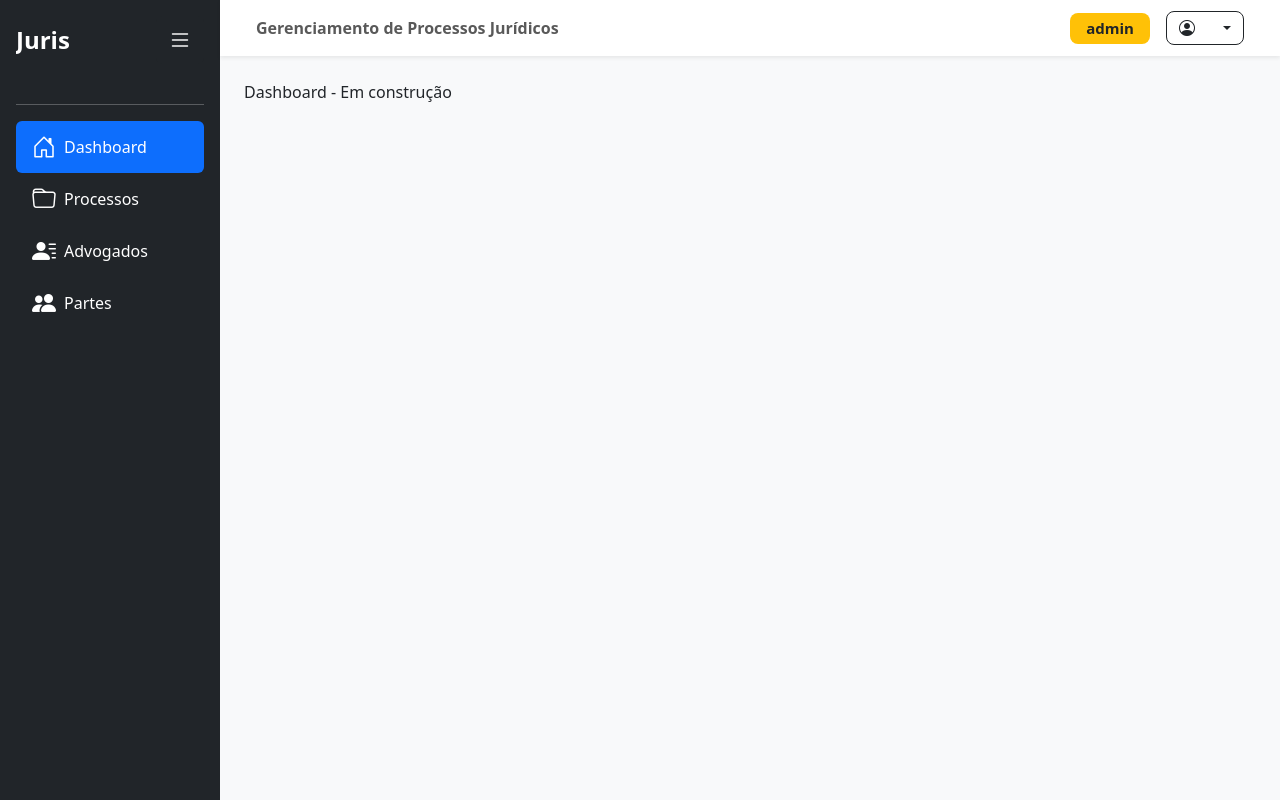
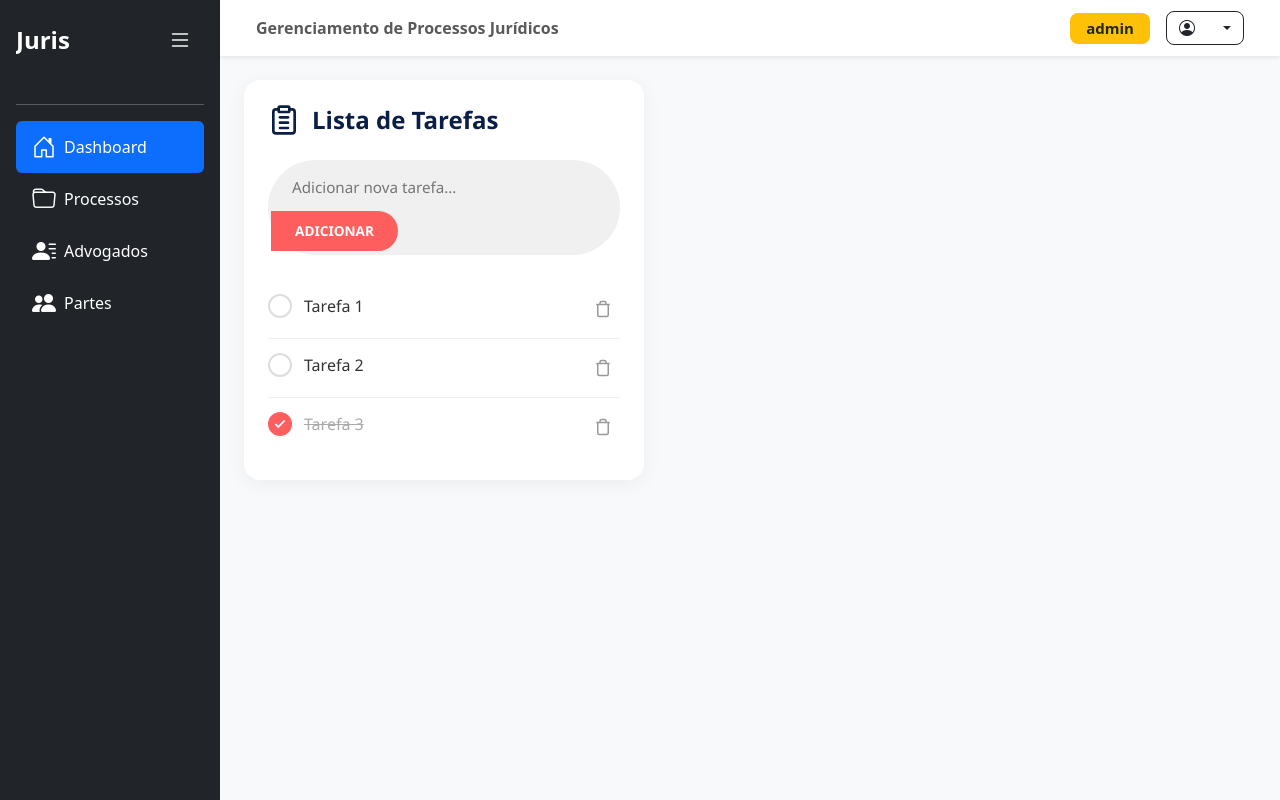
Before and after one commit to lucasrcz/gerenciamento-juridico, a React (Vite) app in the folder frontend/: page /dashboard in a window 1280 px wide. Built offline with nearby package versions, Linux system fonts and the light colour scheme; no server answers; sample sign-in values are in the browser's storage; a web font is replaced by a local one.

Commit message:
wip: paleta, to-do list dashboard e create processos

```diff
--- a/frontend/src/routes/dashboard/Dashboard.jsx
+++ b/frontend/src/routes/dashboard/Dashboard.jsx
@@ -1,11 +1,108 @@
-import React from 'react'
+import React, { useState } from 'react';
+import './TodoList.css';
 
-function Dashboard() {
+const TodoList = () => {
+  const [inputValue, setInputValue] = useState('');
+  const MAX_CHARS = 100;
+
+  const [tasks, setTasks] = useState([
+    { id: 1, text: 'Tarefa 1', completed: false },
+    { id: 2, text: 'Tarefa 2', completed: false },
+    { id: 3, text: 'Tarefa 3', completed: true }
+  ]);
+
+  const handleInputChange = (e) => {
+    const value = e.target.value;
+    setInputValue(value.slice(0, MAX_CHARS));
+  };
+
+  const handleAddTask = () => {
+    if (inputValue.trim() === '') return;
+
+    const newTask = {
+      id: Date.now(),
+      text: inputValue,
+      completed: false,
+    };
+
+    setTasks([...tasks, newTask]);
+    setInputValue('');
+  };
+
+  const handleKeyDown = (e) => {
+    if (e.key === 'Enter') {
+      handleAddTask();
+    }
+  };
+
+  const toggleTask = (id) => {
+    setTasks(
+      tasks.map((task) =>
+        task.id === id ? { ...task, completed: !task.completed } : task
+      )
+    );
+  };
+
+  const deleteTask = (id) => {
+    setTasks(tasks.filter((task) => task.id !== id));
+  };
+
   return (
-    <div>
-      Dashboard - Em construção
+    <div className="todo-container">
+      <div className="todo-header">
+        {/* Ícone de Prancheta Simples */}
+        <svg className="header-icon" viewBox="0 0 24 24" fill="none" stroke="currentColor" strokeWidth="2" strokeLinecap="round" strokeLinejoin="round">
+          <path d="M16 4h2a2 2 0 0 1 2 2v14a2 2 0 0 1-2 2H6a2 2 0 0 1-2-2V6a2 2 0 0 1 2-2h2"></path>
+          <rect x="8" y="2" width="8" height="4" rx="1" ry="1"></rect>
+          <path d="M9 14h6"></path>
+          <path d="M9 10h6"></path>
+          <path d="M9 18h6"></path>
+        </svg>
+        <h2>Lista de Tarefas</h2>
+      </div>
+
+      {/* Wrapper para o input e o contador */}
+      <div className="input-wrapper">
+        <div className="input-group">
+          <input
+            type="text"
+            className="todo-input"
+            placeholder="Adicionar nova tarefa..."
+            value={inputValue}
+            onChange={handleInputChange} // Usando a nova função de controle
+            onKeyDown={handleKeyDown}
+          />
+          <button className="add-btn" onClick={handleAddTask}>
+            ADICIONAR
+          </button>
+        </div>
+      </div>
+
+      <ul className="todo-list">
+        {tasks.map((task) => (
+          <li key={task.id} className={`todo-item ${task.completed ? 'completed' : ''}`}>
+            <div className="task-content" onClick={() => toggleTask(task.id)}>
+              <div className={`checkbox ${task.completed ? 'checked' : ''}`}>
+                {task.completed && (
+                  <svg viewBox="0 0 24 24" fill="none" stroke="white" strokeWidth="3">
+                    <polyline points="20 6 9 17 4 12"></polyline>
+                  </svg>
+                )}
+              </div>
+              <span className="task-text">{task.text}</span>
+            </div>
+
+            <button className="delete-btn" onClick={() => deleteTask(task.id)} aria-label="Deletar tarefa">
+              <svg viewBox="0 0 24 24" fill="none" stroke="currentColor" strokeWidth="2">
+                <polyline points="3 6 5 6 21 6"></polyline>
+                <path d="M19 6v14a2 2 0 0 1-2 2H7a2 2 0 0 1-2-2V6m3 0V4a2 2 0 0 1 2-2h4a2 2 0 0 1 2 2v2"></path>
+              </svg>
+            </button>
+          </li>
+        ))}
+      </ul>
     </div>
-  )
-}
+  );
+};
 
-export default Dashboard
+export default TodoList;
--- /dev/null
+++ b/frontend/src/routes/dashboard/TodoList.css
@@ -0,0 +1,174 @@
+/* Container Principal */
+.todo-container {
+  background: #ffffff;
+  border-radius: 16px;
+  padding: 24px;
+  max-width: 400px;
+  box-shadow: 0 4px 20px rgba(0, 0, 0, 0.05);
+  font-family: 'Segoe UI', Tahoma, Geneva, Verdana, sans-serif;
+}
+
+/* Cabeçalho */
+.todo-header {
+  display: flex;
+  align-items: center;
+  gap: 12px;
+  margin-bottom: 24px;
+  color: #0b1e46;
+}
+
+.header-icon {
+  width: 32px;
+  height: 32px;
+}
+
+.todo-header h2 {
+  font-size: 1.5rem;
+  font-weight: 700;
+  margin: 0;
+}
+
+/* --- NOVOS ESTILOS PARA O INPUT E CONTADOR --- */
+.input-wrapper {
+  display: flex;
+  flex-direction: column;
+  margin-bottom: 20px;
+}
+
+.input-group {
+  display: flex;
+  gap: 0;
+  background: #f0f0f0;
+  border-radius: 50px;
+  padding: 4px;
+  margin-bottom: 5px; /* Margem reduzida para aproximar o contador */
+}
+
+.char-count {
+  font-size: 0.8rem;
+  color: #888;
+  text-align: right;
+  padding-right: 15px;
+}
+/* --------------------------------------------- */
+
+.todo-input {
+  flex: 1;
+  border: none;
+  background: transparent;
+  padding: 12px 20px;
+  font-size: 0.95rem;
+  outline: none;
+  color: #555;
+}
+
+.add-btn {
+  background-color: #ff5e5e;
+  color: white;
+  border: none;
+  border-radius: 50px;
+  padding: 10px 24px;
+  font-weight: 700;
+  font-size: 0.85rem;
+  cursor: pointer;
+  transition: background 0.2s;
+}
+
+.add-btn:hover {
+  background-color: #e04848;
+}
+
+/* Lista de Tarefas */
+.todo-list {
+  list-style: none;
+  padding: 0;
+  margin: 0;
+}
+
+.todo-item {
+  display: flex;
+  /* Alinha os itens ao topo para que o checkbox e botão fiquem alinhados com a primeira linha do texto */
+  align-items: flex-start;
+  justify-content: space-between;
+  padding: 12px 0;
+  border-bottom: 1px solid #f0f0f0;
+}
+
+.todo-item:last-child {
+  border-bottom: none;
+}
+
+/* --- CORREÇÃO PRINCIPAL DE QUEBRA DE LINHA --- */
+.task-content {
+  display: flex;
+  align-items: flex-start; /* Alinha checkbox com o início do texto */
+  gap: 12px;
+  cursor: pointer;
+  flex: 1;
+  min-width: 0; /* Importante: permite que o flex item encolha e o texto quebre */
+}
+
+.task-text {
+  font-size: 1rem;
+  color: #333;
+  transition: color 0.2s;
+  /* As propriedades abaixo forçam a quebra de linha em textos longos */
+  white-space: pre-wrap;
+  word-break: break-word;
+  overflow-wrap: break-word;
+  margin-top: 2px; /* Pequeno ajuste fino para alinhar com o centro do checkbox */
+}
+/* --------------------------------------------- */
+
+.checkbox {
+  width: 24px;
+  height: 24px;
+  border: 2px solid #ddd;
+  border-radius: 50%;
+  display: flex;
+  align-items: center;
+  justify-content: center;
+  transition: all 0.2s;
+  flex-shrink: 0;
+  margin-top: 2px; /* Ajuste para alinhar verticalmente com o texto */
+}
+
+.checkbox.checked {
+  background-color: #ff5e5e;
+  border-color: #ff5e5e;
+}
+
+.checkbox svg {
+  width: 14px;
+  height: 14px;
+}
+
+.todo-item.completed .task-text {
+  text-decoration: line-through;
+  color: #aaa;
+}
+
+.delete-btn {
+  background: none;
+  border: none;
+  color: #999;
+  cursor: pointer;
+  padding: 8px;
+  border-radius: 50%;
+  display: flex;
+  align-items: center;
+  justify-content: center;
+  transition: color 0.2s, background 0.2s;
+  margin-left: 8px;
+  flex-shrink: 0;
+}
+
+.delete-btn:hover {
+  color: #ff5e5e;
+  background-color: #fff0f0;
+}
+
+.delete-btn svg {
+  width: 18px;
+  height: 18px;
+}
```
Also changed, not shown: frontend/src/constants/Colors.jsx (added, +12 -0 lines), frontend/src/routes/processos/Create.jsx (+92 -68 lines), 1 other file (tests, documents, lock files or other folders).
